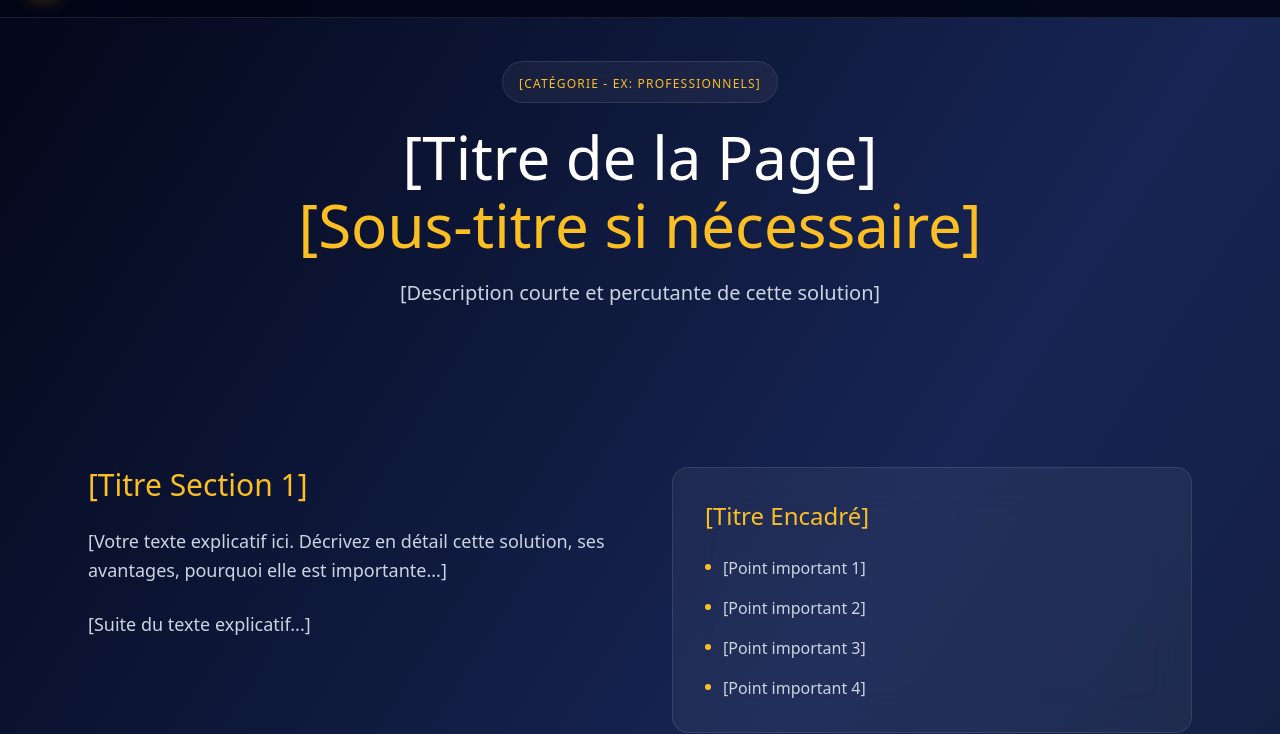
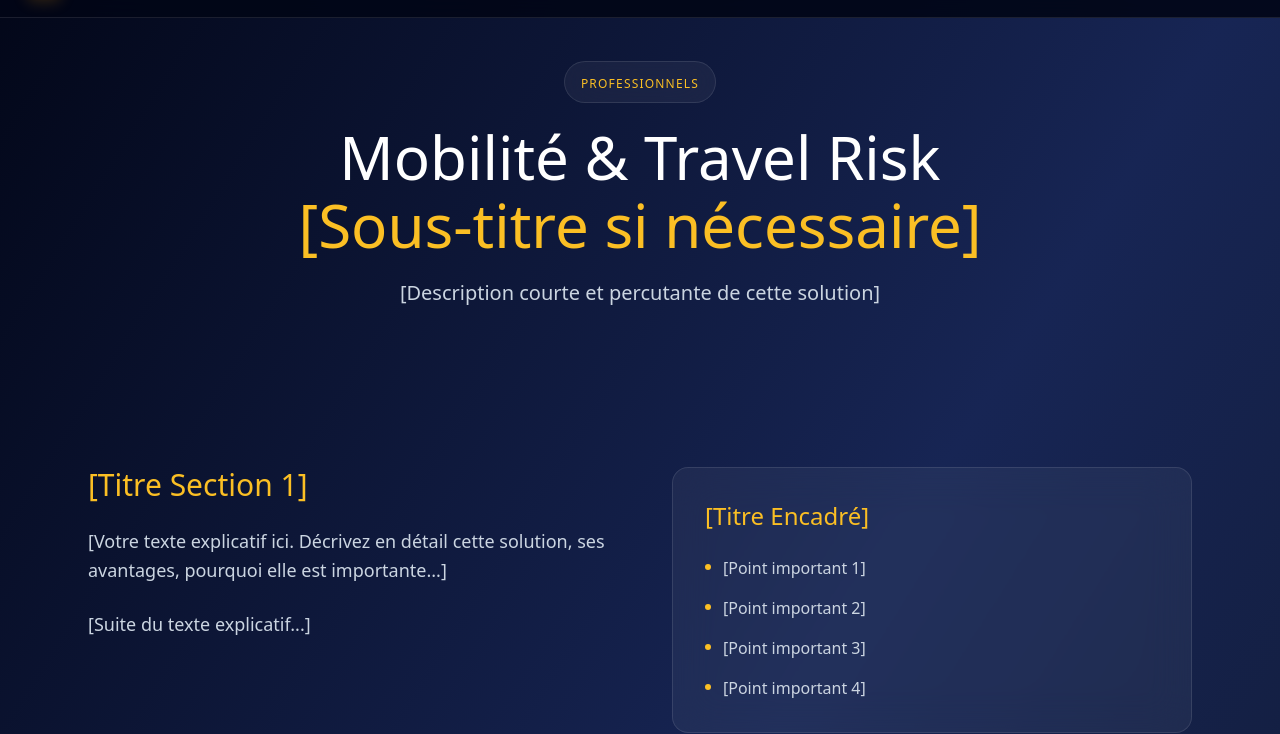
Before and after one commit to Biglaf1/atlas-risk-cover-website, a plain HTML site: page mobilite-travel.html in a window 1280 px wide. Shown: the part 67-801 px from the top of the page. Drawn offline with nearby package versions, Linux system fonts and the light colour scheme.

Commit message:
Update page title and hero section text

```diff
--- a/mobilite-travel.html
+++ b/mobilite-travel.html
@@ -4,7 +4,7 @@
 <head>
     <meta charset="UTF-8">
     <meta name="viewport" content="width=device-width, initial-scale=1.0">
-    <title>[NOM DE LA PAGE] - Atlas Risk Cover</title>
+    <title>Mobilité & Travel Risk - Atlas Risk Cover</title>
     <script src="https://cdn.tailwindcss.com"></script>
     <style>
         .glass {
@@ -102,11 +102,11 @@
     <section class="pt-32 pb-20 relative">
         <div class="max-w-4xl mx-auto px-6 text-center">
             <div class="inline-block mb-6 px-4 py-2 glass rounded-full">
-                <span class="text-xs tracking-widest text-amber-400">[CATÉGORIE - EX: PROFESSIONNELS]</span>
+                <span class="text-xs tracking-widest text-amber-400">PROFESSIONNELS</span>
             </div>
 
             <h1 class="text-5xl md:text-6xl font-extralight mb-6 leading-tight">
-                [Titre de la Page]
+                Mobilité & Travel Risk
                 <span class="block mt-2 text-amber-400 font-light">[Sous-titre si nécessaire]</span>
             </h1>
 
```
